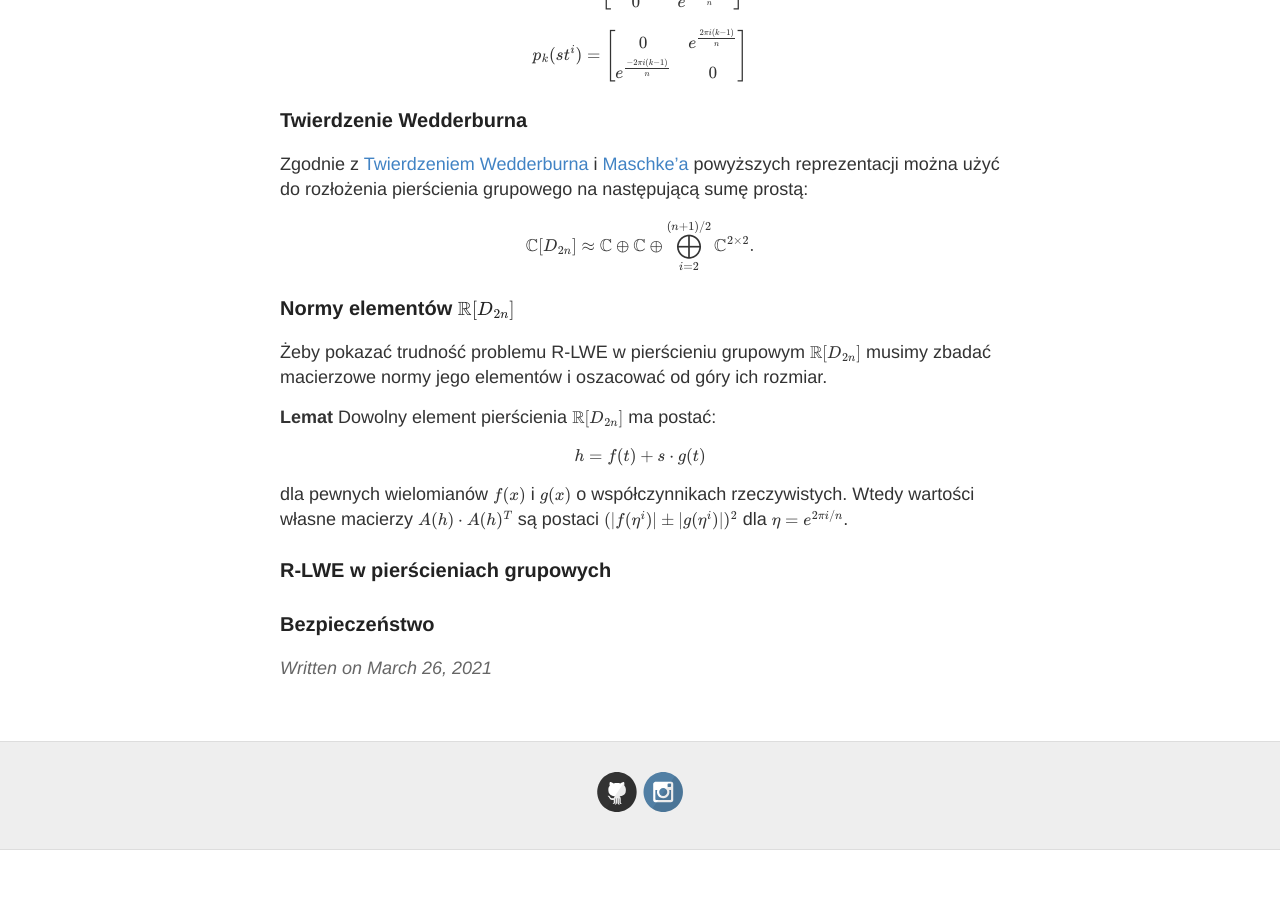
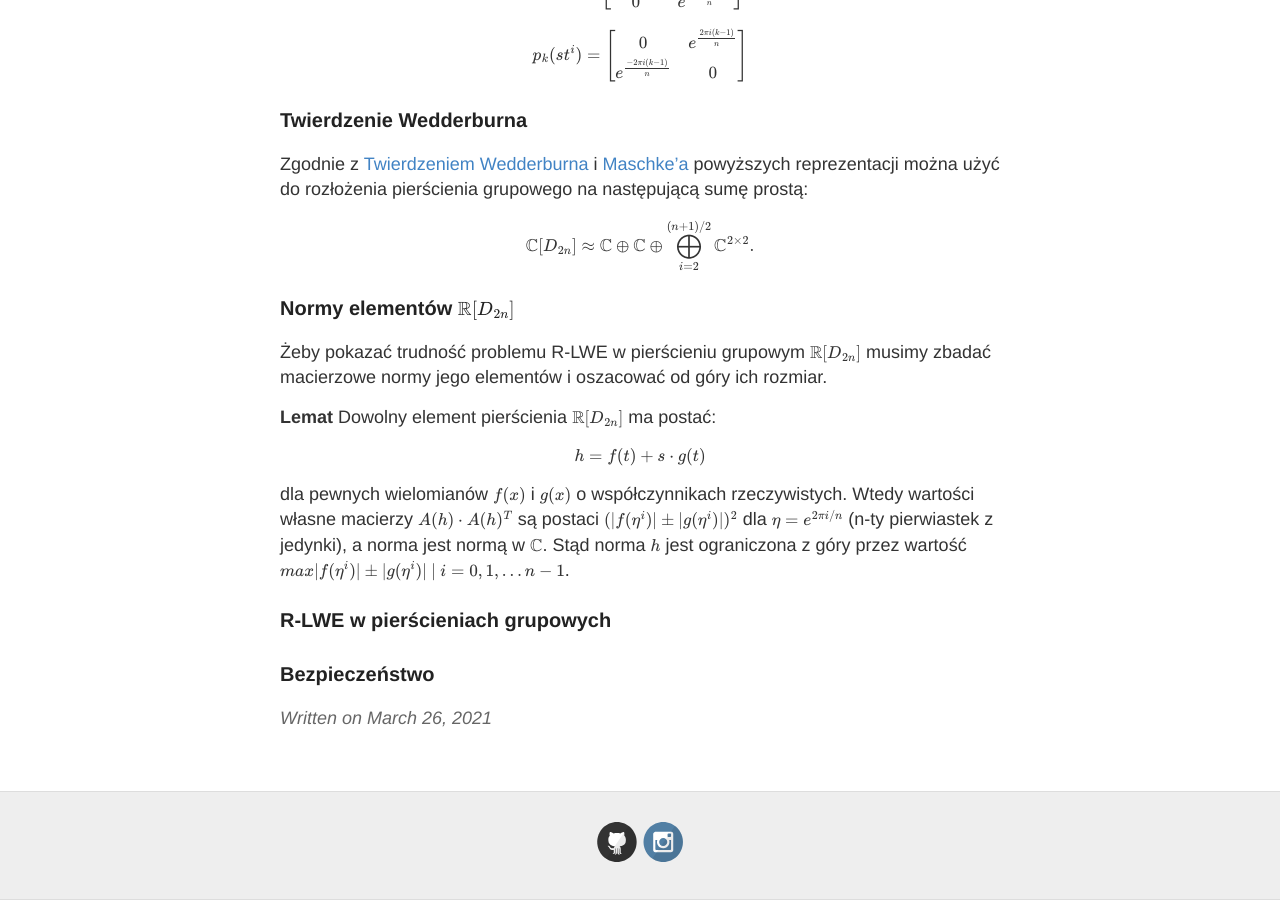
Before and after one commit to keIpie/keIpie.github.io, a Jekyll site: the page built from rg/_posts/2021-3-26-gr_lwe.md, in a window 1280 px wide and 900 px high, scrolled down 2441 px. Built offline with Jekyll 4.4.1, drawn with Linux system fonts in a browser that asks for light colours; formulas are drawn with MathJax 3; before the commit the page ends 3291 px from its top, so only the background shows below that.

Commit message:
gr zanurzenia

```diff
--- a/rg/_posts/2021-3-26-gr_lwe.md
+++ b/rg/_posts/2021-3-26-gr_lwe.md
@@ -110,7 +110,8 @@ i oszacować od góry ich rozmiar.
 $$ h = f(t) + s \cdot g(t)$$
 
 dla pewnych wielomianów $f(x)$ i $g(x)$ o współczynnikach rzeczywistych. Wtedy wartości własne macierzy $A(h) \cdot A(h)^T$
-są postaci $(\|f(\eta^i)\| \pm \|g(\eta^i)\|)^2$  dla $\eta=e^{2 \pi i/n}$.
+są postaci $(\|f(\eta^i)\| \pm \|g(\eta^i)\|)^2$  dla $\eta=e^{2 \pi i/n}$ (n-ty pierwiastek z jedynki), a norma jest normą w $\mathbb{C}$.
+Stąd norma $h$ jest ograniczona z góry przez wartość $max\{ \|f(\eta^i)\| \pm \|g(\eta^i)\| ~|~i=0,1,\ldots n-1 \}$.
 
 ### R-LWE w pierścieniach grupowych
 
```
